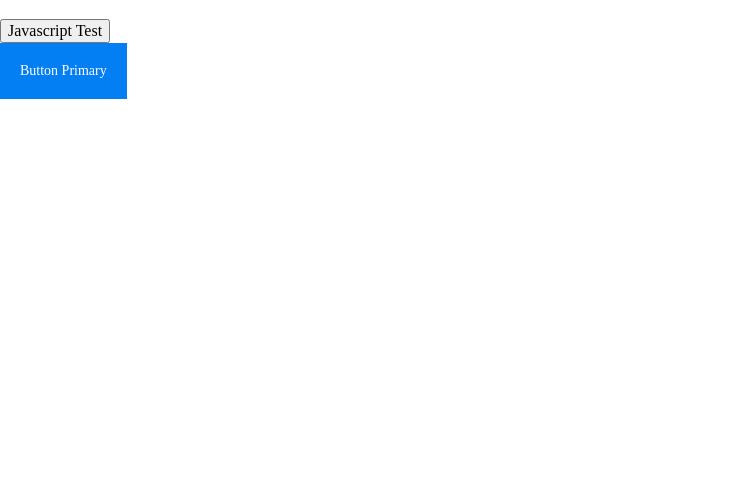
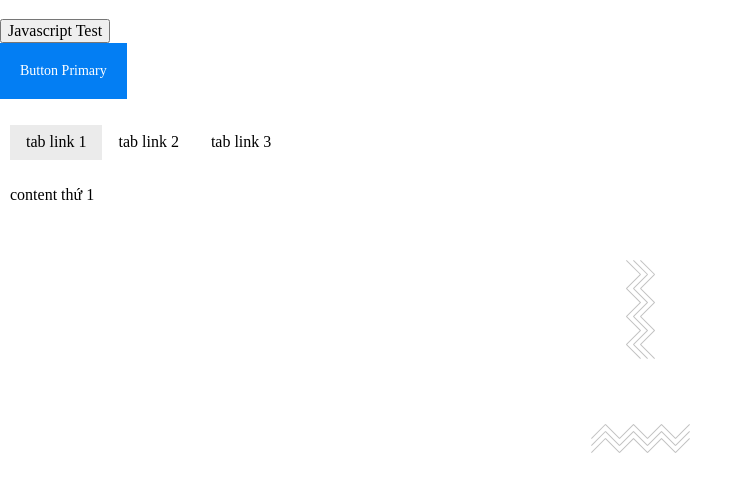
Before and after one commit to mioariaty/storybook-gulpjs, a website: page src/index.html in a window 1280 px wide. Shown: the part 61-552 px from the top of the page, without its empty margins (0-753 px from the left). Drawn offline with nearby package versions, Linux system fonts and the light colour scheme; files that its build step writes are made by us from their sources.

Commit message:
Add divider component

```diff
--- a/src/assets/js/tab.js
+++ b/src/assets/js/tab.js
@@ -46,10 +46,8 @@ const Tab = function (options) {
 };
 
 // export global namespace
-// window.Tab = Tab;
+window.Tab = Tab;
 // module.exports = Tab;
-
-export default Tab;
 
 // const testTab = Tab({
 //   el: '.tab-wrapper',
--- a/src/assets/scss/abstracts/mixins.scss
+++ b/src/assets/scss/abstracts/mixins.scss
@@ -35,3 +35,10 @@
     }
   }
 }
+
+@mixin set-space($top, $right, $bottom, $left) {
+  margin-top: $top;
+  margin-right: $right;
+  margin-bottom: $bottom;
+  margin-left: $left;
+}
--- a/src/assets/scss/base/typography.scss
+++ b/src/assets/scss/base/typography.scss
@@ -4,3 +4,7 @@ html {
 body {
   font-size: px(16);
 }
+img {
+  max-width: 100%;
+  display: block;
+}
--- /dev/null
+++ b/src/assets/scss/components/divider.scss
@@ -0,0 +1,12 @@
+.divider {
+  @include set-space(px(30), 0, px(30), 0);
+
+  img {
+    margin: 0 auto;
+  }
+}
+.divider--vertical {
+  img {
+    transform: rotate(-90deg);
+  }
+}
--- a/src/index.html
+++ b/src/index.html
@@ -15,9 +15,61 @@
     <button class="btn">
       Button Primary
     </button>
+
+    <div id="tab-horizon" class="tab-wrapper tab--horizontal">
+      <ul class="tab__nav">
+        <li class="tab__item">
+          <a href="#" class="tab__link is-active">tab link 1</a>
+        </li>
+        <li class="tab__item">
+          <a href="#" class="tab__link">tab link 2</a>
+        </li>
+        <li class="tab__item">
+          <a href="#" class="tab__link">tab link 3</a>
+        </li>
+      </ul>
+
+      <div class="tab__content">
+        <div class="tab__pane is-active">
+          <p>
+            content thứ 1
+          </p>
+        </div>
+        <div class="tab__pane">
+          <p>
+            content thứ 2
+          </p>
+        </div>
+        <div class="tab__pane">
+          <p>
+            content thứ 3
+          </p>
+        </div>
+      </div>
+    </div>
   </header>
+
+  <main class="main">
+    <div class="divider">
+      <img src="../assets/images/divider.png">
+    </div>
+    <div class="divider divider--vertical">
+      <img src="../assets/images/divider.png">
+    </div>
+  </main>
+
+
   <script src="assets/js/scripts.js"></script>
   <script src="assets/js/tab.js"></script>
+  <script>
+    const horizonTab = Tab({
+      el: '#tab-horizon',
+      tabLinks: '.tab__link',
+      tabPanes: '.tab__pane',
+    });
+    horizonTab.render();
+
+  </script>
 </body>
 
 </html>
```
Also changed, not shown: app.config.js (+17 -17 lines), src/stories/Divider.stories.js (added, +21 -0 lines), .dev/assets/css/styles.css, src/assets/images/divider copy 3.svg (added), src/assets/images/divider.png (added).
